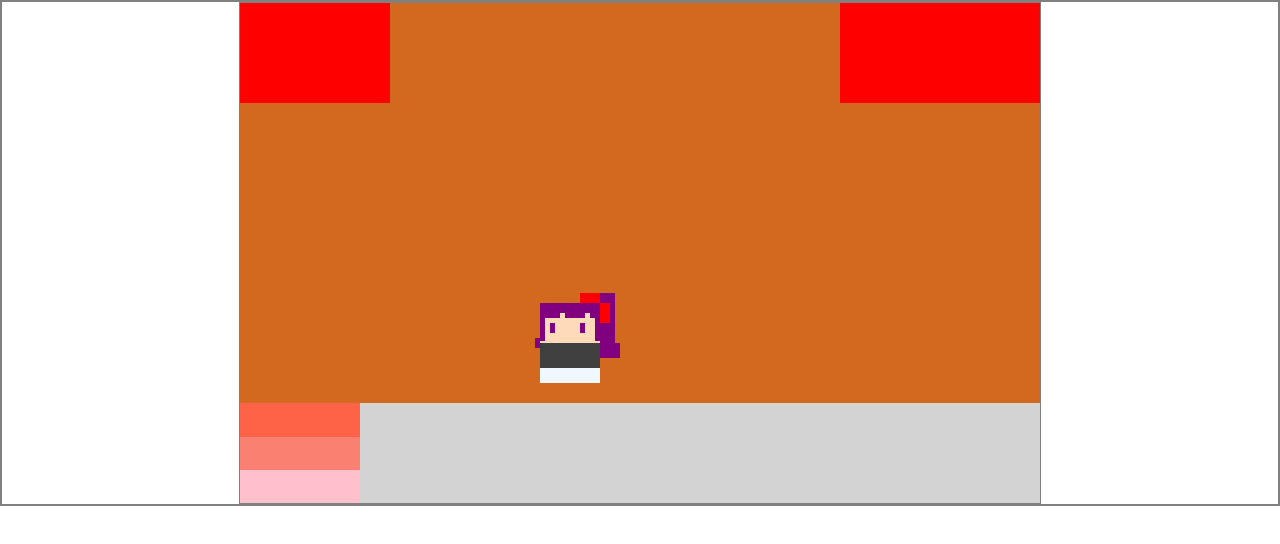
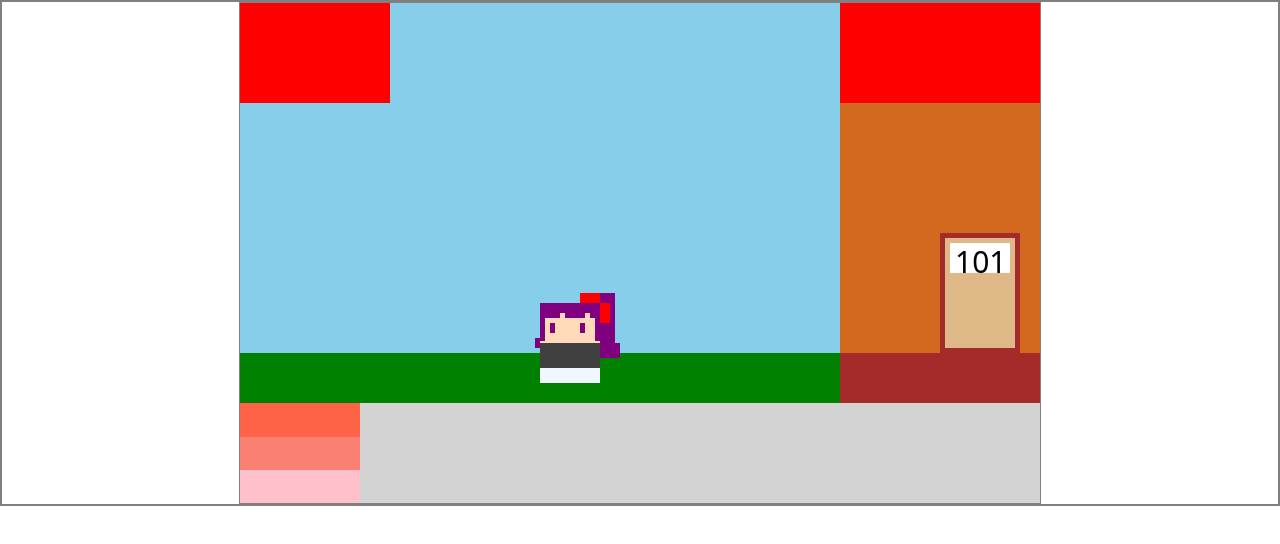
Before and after one commit to bisket/js13kgames, a plain HTML site: page index.html in a window 1280 px wide. Drawn offline with Linux system fonts and the light colour scheme.

Commit message:
Update index.html
장애물 추가 (이미지만)

```diff
--- a/index.html
+++ b/index.html
@@ -187,11 +187,11 @@
         x:0,
         y:0,
         change: function(){
-          if(pc.x<c.width/5){
+          if(pc.x<c.width/3){
             pc.x+=5;
             this.x+=5
           }
-          else if(pc.x>c.width/5*3.5) {
+          else if(pc.x>c.width/2) {
             pc.x-=5;
             this.x-=5
           }
@@ -199,14 +199,91 @@
         drawing: function(){
           this.change();
           ctx.fillStyle = 'skyblue'
-          ctx.fillRect(0+this.x, 0, 600, 300)
+          ctx.fillRect(0+this.x, 0, 600, 350)
           ctx.fillStyle = 'green'
-          ctx.fillRect(0+this.x, 300, 600, 200)
-          ctx.fillStyle = 'Chocolate '
-          ctx.fillRect(0, 0, c.width, c.height)
-
+          ctx.fillRect(0+this.x, 350, 600, 200)
+          ctx.fillStyle = 'chocolate'
+          ctx.fillRect(600+this.x, 0, 1000, c.height)
+          ctx.fillStyle = 'brown'
+          ctx.fillRect(600+this.x, 350, 1000, 200)
+          this.stDraw();
+        },
+        stDraw: function(){
+          this.drawDoor(700, 230, 101)
+          b1 = new bar(1200, 300, 150, 50)
+          b2 = new box(1000, 200, 50, 20)
+          b1.block();
+          b2.move('down', 5)
+          b2.block();
+        },
+        drawDoor: function(x, y, num){
+          x += this.x
+          ctx.fillStyle = 'brown'
+          ctx.fillRect(x, y, 80, 120)
+          ctx.fillStyle = 'BurlyWood '
+          ctx.fillRect(x+5, y+5, 70, 110)
+          ctx.fillStyle = 'white'
+          ctx.fillRect(x+10, y+10, 60, 30)
+          ctx.fillStyle = 'black'
+          ctx.font = '30px sans'
+          ctx.fillText(num, x+15, y+40)
         }
       }
+
+      function st(){}
+      st.prototype.block = function(){
+        if(this.x+background.x==pc.x+80&&(this.y>pc.y+120||this.y+this.height>pc.y)){
+          if(this.movable){
+            this.x += this.weight
+            pc.x -= 5-this.weight
+          }
+          else{
+            pc.x = this.x+background.x-80
+          }
+        }
+      }
+      st.prototype.move = function(direction, px){
+        let d = ['left', 'right', 'up', 'down']
+        for(let i in d){
+          if(d[i]==direction){
+            if(i==0){
+              this.x -= px
+            }
+            else if (i==1){
+              this.x += px
+            }
+            else if (i==2){
+              this.y -= px
+            }
+            else{
+              this.y += px
+            }
+            return d[i]
+          }
+        }
+      }
+      function bar(x, y, width, height){
+        this.x = x;
+        this.y = y;
+        this.width = width;
+        this.height = height;
+        ctx.fillStyle = 'brown';
+        ctx.fillRect(this.x+background.x, this.y, this.width, this.height)
+      }
+      bar.prototype = new st;
+      bar.prototype.movable = false;
+
+      function box(x, y, width, height){
+        this.x = x;
+        this.y = y;
+        this.width = width;
+        this.height = height;
+        ctx.fillStyle = 'burlywood'
+        ctx.fillRect(this.x+background.x, this.y, this.width, this.height)
+      }
+      box.prototype = new st;
+      box.prototype.movable = true;
+      box.prototype.weight = 2
 
       //게임을 처음 시작할 때 설정
       function start(){
```
